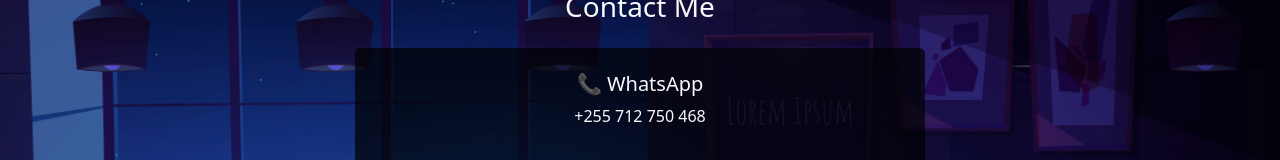
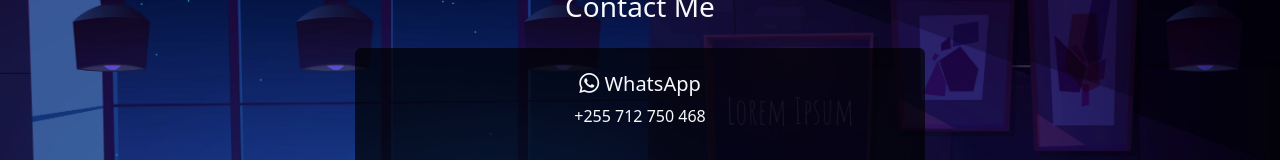
Before and after one commit to manfredbaraka33/elopymaster, a React (Vite) app: page / in a window 1280 px wide. Both pictures are taken after a click on the tab "Contacts". Shown: the part 130-290 px from the top of the page. Built offline with nearby package versions, Linux system fonts and the light colour scheme.

Commit message:
Update Contacts.jsx

```diff
--- a/src/components/Contacts.jsx
+++ b/src/components/Contacts.jsx
@@ -8,7 +8,7 @@ const Contacts = () => {
         <div className="row justify-content-center">
         <div className="col-md-6 mb-4 cont rounded mx-2">
           <div className=" text-light p-4">
-            <h5>📞 WhatsApp</h5>
+            <h5><i class="bi bi-whatsapp"></i> WhatsApp</h5>
             <p>
               <a href="https://wa.me/255712750468" className="text-decoration-none text-light" target="_blank" rel="noopener noreferrer">
                 +255 712 750 468
```
